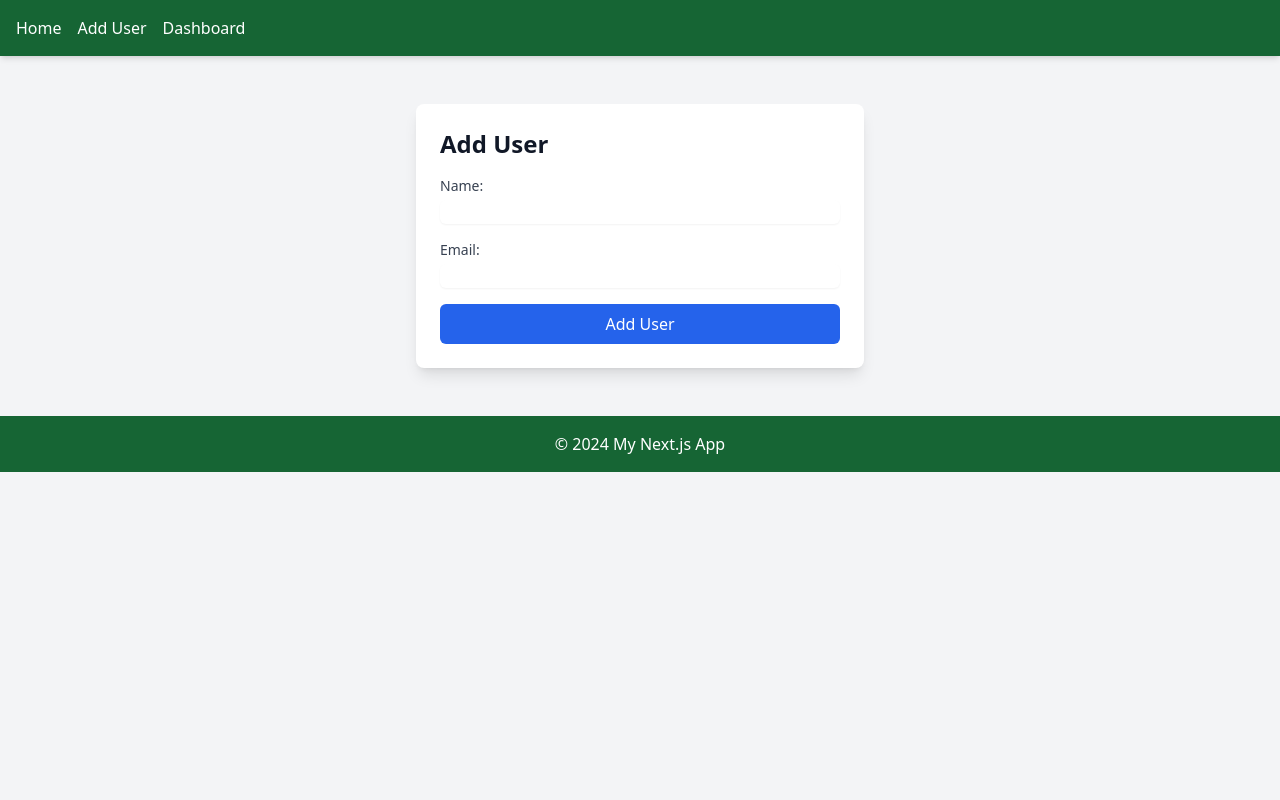
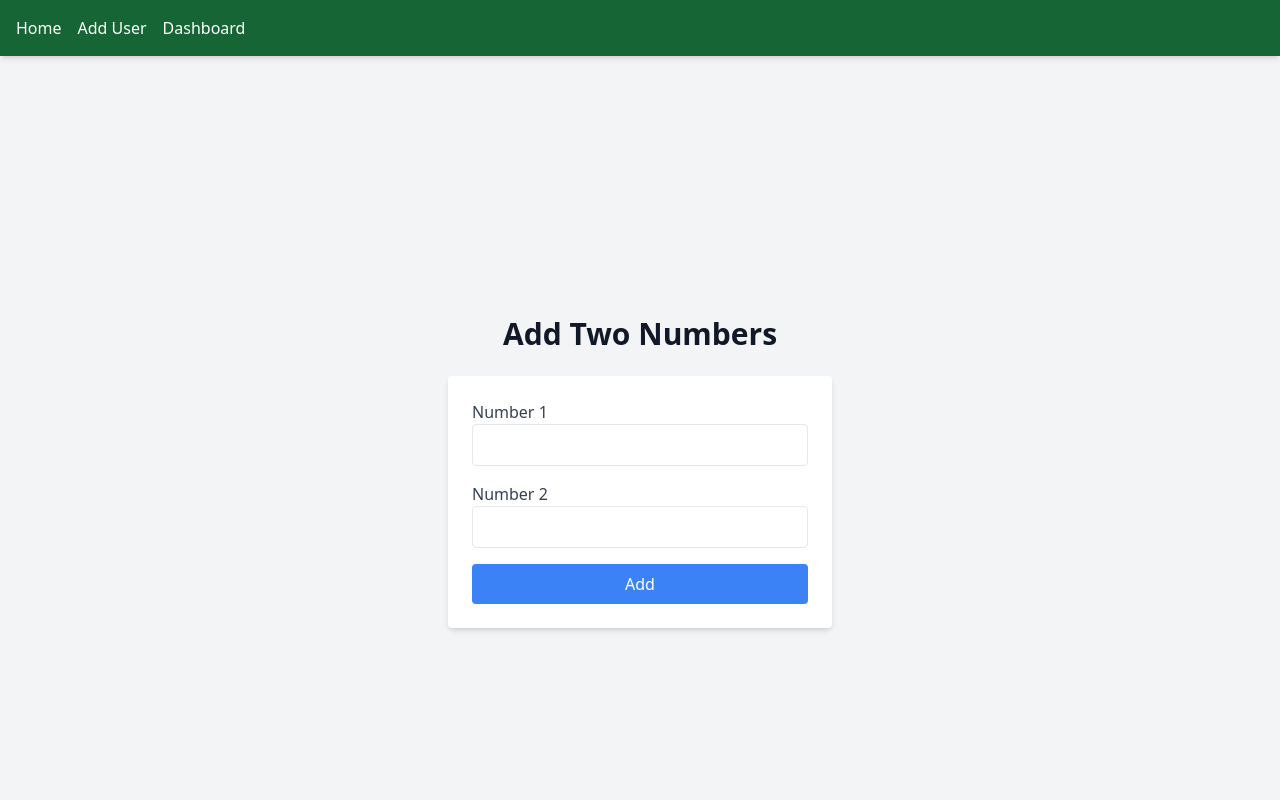
Before and after one commit to ChenYujunjks/nextjs1212, a Next.js app: page /add in a window 1280 px wide. Shown: the top 800 px of the page. Built offline with nearby package versions, Linux system fonts and the light colour scheme.

Commit message:
delete aall mongodb

```diff
--- a/src/app/add/page.tsx
+++ b/src/app/add/page.tsx
@@ -2,88 +2,81 @@
 
 import { useState } from "react";
 
-export default function AddUser() {
-  const [name, setName] = useState("");
-  const [email, setEmail] = useState("");
-  const [result, setResult] = useState<string | null>(null);
+export default function HomePage() {
+  const [num1, setNum1] = useState<number | string>("");
+  const [num2, setNum2] = useState<number | string>("");
+  const [result, setResult] = useState<number | null>(null);
   const [error, setError] = useState<string | null>(null);
 
-  const handleSubmit = async (event: React.FormEvent) => {
-    event.preventDefault();
+  const handleSubmit = async (e: React.FormEvent) => {
+    e.preventDefault();
     setError(null);
-    try {
-      const response = await fetch("/api/users", {
+
+    if (isNaN(Number(num1)) || isNaN(Number(num2))) {
+      setError("Please enter valid numbers.");
+      return;
+    }
+
+    const response = await fetch("/api/add", {
       method: "POST",
       headers: {
         "Content-Type": "application/json",
       },
-        body: JSON.stringify({ name, email }),
+      body: JSON.stringify({ num1: Number(num1), num2: Number(num2) }),
     });
+
     const data = await response.json();
+
     if (response.ok) {
-        setResult(`User ${data.name} added successfully!`);
-        setName("");
-        setEmail("");
+      setResult(data.result);
     } else {
       setError(data.error);
-      }
-    } catch (err) {
-      setError("Something went wrong");
     }
   };
 
   return (
-    <div className="max-w-md mx-auto mt-8 bg-white p-6 rounded-lg shadow-lg">
-      <h1 className="text-2xl font-bold mb-4">Add User</h1>
-      <form onSubmit={handleSubmit}>
+    <div className="flex flex-col items-center justify-center min-h-screen bg-gray-100 p-4">
+      <h1 className="text-3xl font-bold mb-6">Add Two Numbers</h1>
+      <form
+        onSubmit={handleSubmit}
+        className="bg-white p-6 rounded shadow-md w-full max-w-sm"
+      >
         <div className="mb-4">
-          <label
-            htmlFor="name"
-            className="block text-sm font-medium text-gray-700"
-          >
-            Name:
+          <label htmlFor="num1" className="block text-gray-700">
+            Number 1
           </label>
           <input
+            id="num1"
             type="text"
-            id="name"
-            value={name}
-            onChange={(e) => setName(e.target.value)}
-            required
-            className="mt-1 block w-full rounded-md border-gray-300 shadow-sm focus:border-blue-500 focus:ring focus:ring-blue-500 focus:ring-opacity-50"
+            value={num1}
+            onChange={(e) => setNum1(e.target.value)}
+            className="w-full px-3 py-2 border rounded"
           />
         </div>
         <div className="mb-4">
-          <label
-            htmlFor="email"
-            className="block text-sm font-medium text-gray-700"
-          >
-            Email:
+          <label htmlFor="num2" className="block text-gray-700">
+            Number 2
           </label>
           <input
-            type="email"
-            id="email"
-            value={email}
-            onChange={(e) => setEmail(e.target.value)}
-            required
-            className="mt-1 block w-full rounded-md border-gray-300 shadow-sm focus:border-blue-500 focus:ring focus:ring-blue-500 focus:ring-opacity-50"
+            id="num2"
+            type="text"
+            value={num2}
+            onChange={(e) => setNum2(e.target.value)}
+            className="w-full px-3 py-2 border rounded"
           />
         </div>
         <button
           type="submit"
-          className="w-full bg-blue-600 text-white py-2 px-4 rounded-md hover:bg-blue-700"
+          className="w-full bg-blue-500 text-white py-2 rounded hover:bg-blue-600"
         >
-          Add User
+          Add
         </button>
       </form>
-      {result && (
-        <div className="mt-4 p-4 bg-green-100 text-green-700 rounded-lg">
-          {result}
-        </div>
-      )}
-      {error && (
-        <div className="mt-4 p-4 bg-red-100 text-red-700 rounded-lg">
-          {error}
-        </div>
+      {error && <p className="mt-4 text-red-500">{error}</p>}
+      {result !== null && (
+        <p className="mt-4 text-2xl font-bold text-green-700">
+          Result: {result}
+        </p>
       )}
     </div>
   );
--- /dev/null
+++ b/src/app/components/add/page.tsx
@@ -0,0 +1,90 @@
+"use client";
+
+import { useState } from "react";
+
+export default function AddUser() {
+  const [name, setName] = useState("");
+  const [email, setEmail] = useState("");
+  const [result, setResult] = useState<string | null>(null);
+  const [error, setError] = useState<string | null>(null);
+
+  const handleSubmit = async (event: React.FormEvent) => {
+    event.preventDefault();
+    setError(null);
+    try {
+      const response = await fetch("/api/users", {
+        method: "POST",
+        headers: {
+          "Content-Type": "application/json",
+        },
+        body: JSON.stringify({ name, email }),
+      });
+      const data = await response.json();
+      if (response.ok) {
+        setResult(`User ${data.name} added successfully!`);
+        setName("");
+        setEmail("");
+      } else {
+        setError(data.error);
+      }
+    } catch (err) {
+      setError("Something went wrong");
+    }
+  };
+
+  return (
+    <div className="max-w-md mx-auto mt-8 bg-white p-6 rounded-lg shadow-lg">
+      <h1 className="text-2xl font-bold mb-4">Add User</h1>
+      <form onSubmit={handleSubmit}>
+        <div className="mb-4">
+          <label
+            htmlFor="name"
+            className="block text-sm font-medium text-gray-700"
+          >
+            Name:
+          </label>
+          <input
+            type="text"
+            id="name"
+            value={name}
+            onChange={(e) => setName(e.target.value)}
+            required
+            className="mt-1 block w-full rounded-md border-gray-300 shadow-sm focus:border-blue-500 focus:ring focus:ring-blue-500 focus:ring-opacity-50"
+          />
+        </div>
+        <div className="mb-4">
+          <label
+            htmlFor="email"
+            className="block text-sm font-medium text-gray-700"
+          >
+            Email:
+          </label>
+          <input
+            type="email"
+            id="email"
+            value={email}
+            onChange={(e) => setEmail(e.target.value)}
+            required
+            className="mt-1 block w-full rounded-md border-gray-300 shadow-sm focus:border-blue-500 focus:ring focus:ring-blue-500 focus:ring-opacity-50"
+          />
+        </div>
+        <button
+          type="submit"
+          className="w-full bg-blue-600 text-white py-2 px-4 rounded-md hover:bg-blue-700"
+        >
+          Add User
+        </button>
+      </form>
+      {result && (
+        <div className="mt-4 p-4 bg-green-100 text-green-700 rounded-lg">
+          {result}
+        </div>
+      )}
+      {error && (
+        <div className="mt-4 p-4 bg-red-100 text-red-700 rounded-lg">
+          {error}
+        </div>
+      )}
+    </div>
+  );
+}
--- a/src/app/dashboard/page.tsx
+++ b/src/app/dashboard/page.tsx
@@ -1,13 +1,35 @@
-// src/app/dashboard/page.tsx
-import React from "react";
-import UsersList from "../components/UsersList";
+"use client";
+// src/app/users/page.tsx
+import { useEffect, useState } from "react";
+import supabase from "../../lib/supabase-client";
 
-const Userpage = () => {
+const UsersPage = () => {
+  const [users, setUsers] = useState<any[]>([]);
+
+  useEffect(() => {
+    const fetchUsers = async () => {
+      const { data, error } = await supabase.from("newtry").select("*");
+      if (error) {
+        console.error("Error fetching users:", error);
+      } else {
+        setUsers(data);
+      }
+      console.log(data);
+    };
+
+    fetchUsers();
+  }, []);
+
   return (
     <div>
-      <UsersList />
+      <h1>Users List</h1>
+      <ul>
+        {users.map((user) => (
+          <li key={user.id}>{user.name}</li>
+        ))}
+      </ul>
     </div>
   );
 };
 
-export default Userpage;
+export default UsersPage;
--- a/src/app/page.tsx
+++ b/src/app/page.tsx
@@ -4,7 +4,7 @@ export default function Home() {
   return (
     <main>
       <h1>Hello Worldç@!!!!!</h1>
-      <Link href="/users">users</Link>
+      <Link href="/add">Add Operation!</Link>
     </main>
   );
 }
--- a/src/app/user/page.tsx
+++ /dev/null
@@ -1,35 +0,0 @@
-"use client";
-// src/app/users/page.tsx
-import { useEffect, useState } from "react";
-import supabase from "../../lib/supabase-client";
-
-const UsersPage = () => {
-  const [users, setUsers] = useState<any[]>([]);
-
-  useEffect(() => {
-    const fetchUsers = async () => {
-      const { data, error } = await supabase.from("newtry").select("*");
-      if (error) {
-        console.error("Error fetching users:", error);
-      } else {
-        setUsers(data);
-      }
-      console.log(data);
-    };
-
-    fetchUsers();
-  }, []);
-
-  return (
-    <div>
-      <h1>Users List</h1>
-      <ul>
-        {users.map((user) => (
-          <li key={user.id}>{user.name}</li>
-        ))}
-      </ul>
-    </div>
-  );
-};
-
-export default UsersPage;
```
Also changed, not shown: src/lib/global.d.ts (deleted, +0 -8 lines). Lines whose indentation alone changed are shown as unchanged.
